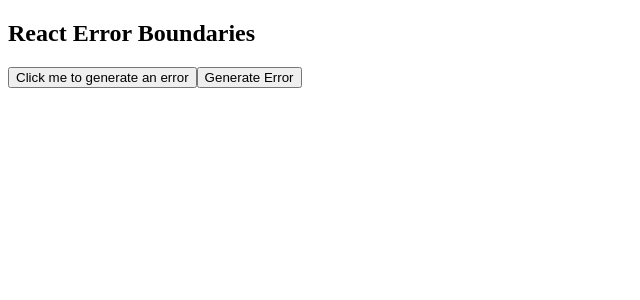
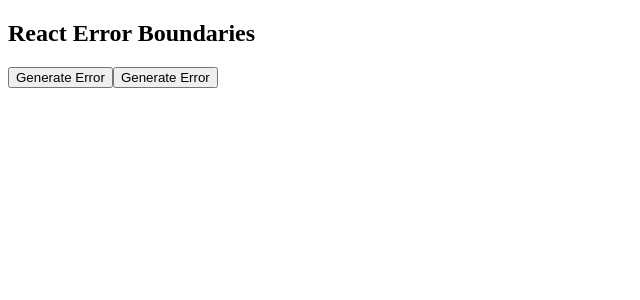
Before and after one commit to justxdv/Error-Boundary---Adding-normal-JS-logic-to-components-Understand-work-with-pr---pwhimwo8012e, a React app: page / in a window 1280 px wide. Shown: the top 300 px of the page, without its empty margins (0-640 px from the left). Built offline with nearby package versions, Linux system fonts and the light colour scheme.

Commit message:
Update Component.js

```diff
--- a/src/components/Component.js
+++ b/src/components/Component.js
@@ -16,7 +16,8 @@
   return (
     <>
       {error && <div>{somethingNotDefined}</div>}
-      <button onClick={changeFunc}>Click me to generate an error</button>
+     <button id="gen" onClick={() => changeFunc()}>Generate Error</button>
+
     </>
   );
 };
```
